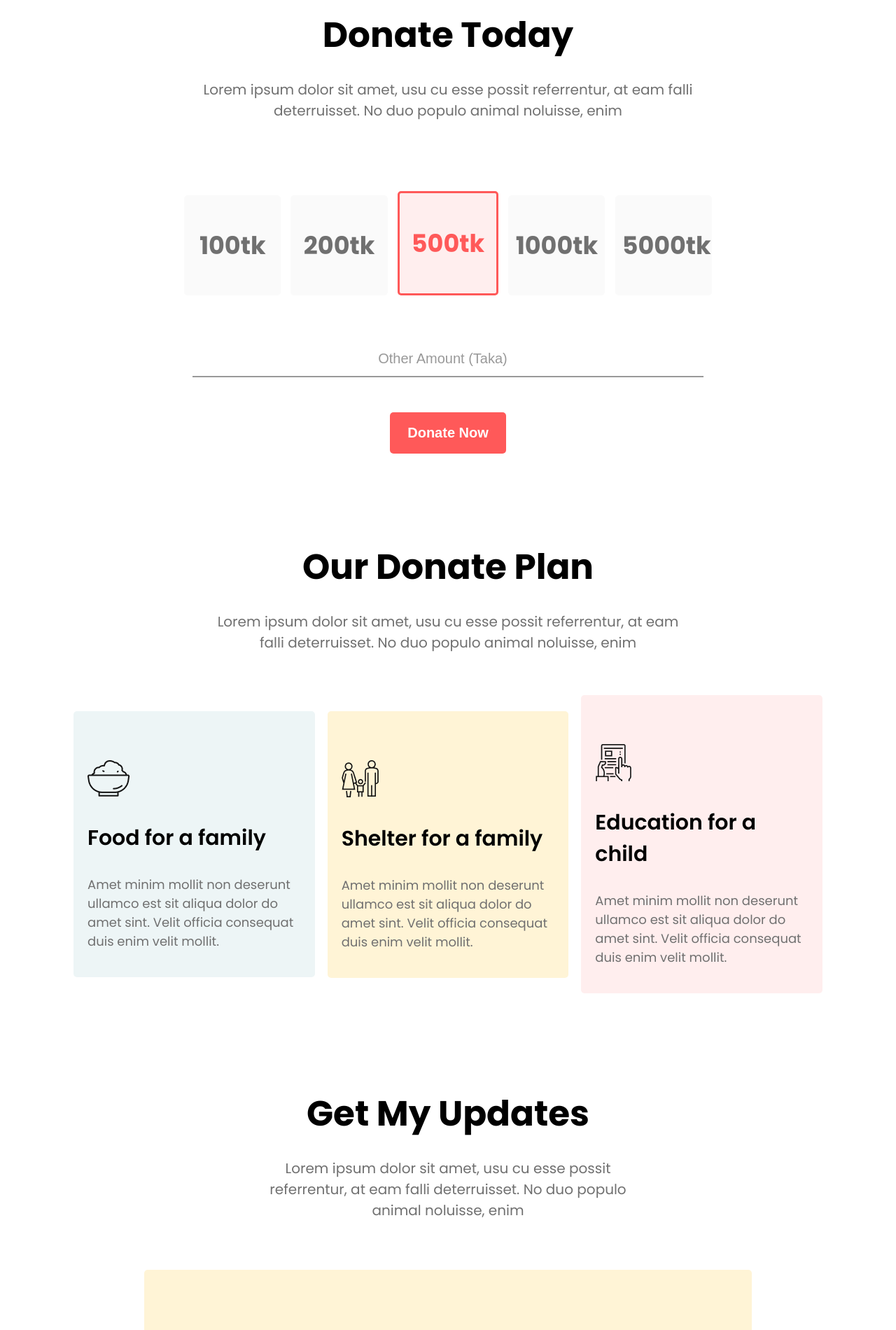
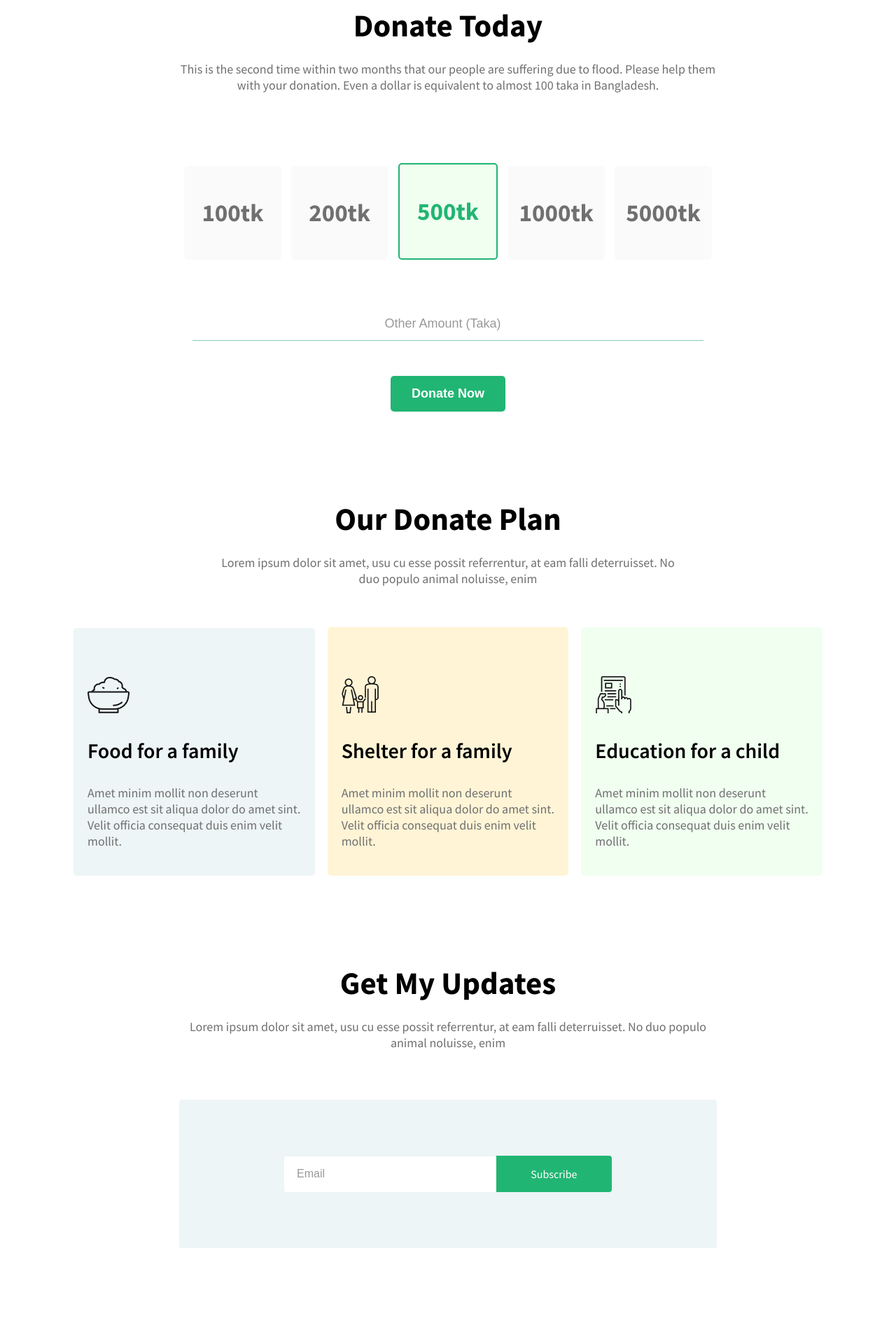
Before and after one commit to hussain322/donate-today, a plain HTML site: page index.html in a window 1280 px wide. Shown: the part 900-2800 px from the top of the page at 70% size. Drawn offline with Linux system fonts and the light colour scheme.

Commit message:
some style changed

```diff
--- a/index.html
+++ b/index.html
@@ -7,14 +7,14 @@
     <title>Donate Today</title>
     <link rel="preconnect" href="https://fonts.googleapis.com">
     <link rel="preconnect" href="https://fonts.gstatic.com" crossorigin>
-    <link href="https://fonts.googleapis.com/css2?family=Poppins:wght@100;200;300;400;500;600;700;800;900&display=swap" rel="stylesheet">
+    <link href="https://fonts.googleapis.com/css2?family=Source+Sans+Pro:wght@300;400;600;700;900&display=swap" rel="stylesheet">
     <link rel="stylesheet" href="style.css">
 </head>
 <body>
     <section class="banner">
         <div class="banner-content">
-            <h1>Let’s Help Those Who Are More In Need</h1>
-            <p>Lorem ipsum dolor sit amet, usu cu esse possit referrentur, ateam falli deterruisset. No duo populo animal noluisse, enim</p>
+            <h1>Come forward for the people of Sylhet</h1>
+            <p>Many areas of Sylhet city have gone under water again because of another round of flooding in a span of one month, with water continuing to rise, leading to fears of prolonged suffering for flood victims. So we are raising money for food package donations for the flood affected people of Sylhet.</p>
             <a class="link-button" href="">Donate Now</a>
         </div>
     </section>
@@ -22,7 +22,7 @@
     <section class="donate-today">
         <div class="donate-heading">
             <h2>Donate Today</h2>
-            <p>Lorem ipsum dolor sit amet, usu cu esse possit referrentur, at eam falli deterruisset. No duo populo animal noluisse, enim</p>
+            <p>This is the second time within two months that our people are suffering due to flood. Please help them with your donation. Even a dollar is equivalent to almost 100 taka in Bangladesh.</p>
         </div>
 
         <div class="donate-amount">
@@ -92,7 +92,7 @@
         </div>
     </section>
 
-    <section class="upadates">
+    <section class="updates">
         <div class="updates-heading">
             <h2>Get My Updates</h2>
             <p>Lorem ipsum dolor sit amet, usu cu esse possit referrentur, at eam falli deterruisset. No duo populo animal noluisse, enim</p>
@@ -100,10 +100,15 @@
 
         <div class="subscribe-form">
             <form action="">
-                <input type="email" placeholder="Email" id="email-address">
-                <input type="submit" value="Subscribe" id="subscribe">
+                <input type="email" name="email" placeholder="Email">
+                <a href="" class="sub-button">Subscribe</a>
             </form>
         </div>
     </section>
 </body>
+
+<footer>
+    <h3>Be Humble</h3>
+    <p>i am gonna do it</p>
+</footer>
 </html>
--- a/style.css
+++ b/style.css
@@ -1,11 +1,11 @@
 body {
     margin: 0;
     padding: 0;
-    font-family: 'Poppins', sans-serif;
+    font-family: 'Source Sans Pro', sans-serif;
 }
 
 .banner {
-    background-image: url(images/donation13.jpg);
+    background-image: linear-gradient(to bottom, rgba(255, 253, 252,0), rgb(0, 0, 0)), url(images/donation13.jpg);
     background-repeat: no-repeat;
     background-position: center;
     background-size: cover;
@@ -21,7 +21,9 @@ body {
 .banner-content h1 {
     color: #ffffff;
     font-size: 70px;
+    text-transform: capitalize;
     margin: 0;
+    font-weight: bolder;
 }
 
 .banner-content p {
@@ -32,11 +34,11 @@ body {
 
 .link-button {
     text-decoration: none;
-    padding: 18px 25px;
-    background-color: #ff5959;
+    padding: 15px 30px;
+    background-color: #21b573;
     color: #ffffff;
     border-radius: 5px;
-    font-size: 20px;
+    font-size: 18px;
     font-weight: 600;
     border: none;
 }
@@ -52,13 +54,13 @@ body {
 }
 
 h2 {
-    font-size: 50px;
+    font-size: 45px;
     margin: 0;
     padding: 5px 0;
 }
 
  p {
-    font-size: 20px;
+    font-size: 18px;
     color: #707070;
 }
 
@@ -85,13 +87,13 @@ h2 {
 }
 
 .colorful{
-    color: #ff5959;
-    border: 3px solid #ff5959;
-    background-color: #ffeeee;
+    color: #21b573;
+    border: 2px solid #21b573;
+    background-color: #f0fff0 ;
 }
 
 .colorful h3{
-    color: #ff5959;
+    color: #21b573;
 }
 
 .donate-form{
@@ -106,12 +108,12 @@ h2 {
     padding: 15px 0;
     margin: 50px 0;
     border: none;
-    border-bottom: 2px solid #999999;
+    border-bottom: 1px solid #8ccdb0;
 }
 
 .taka::placeholder{
     color: #999999;
-    font-size: 20px;
+    font-size: 18px;
 }
 
 .donate-plan{
@@ -158,49 +160,58 @@ h2 {
 }
 
 #education{
-    background-color: #ffeeee;
+    background-color: #f0fff0;
 }
 
 .updates{
-
+    margin: 120px 20%;
 }
 
 .updates-heading{
     text-align: center;
-    padding: 50px 350px;
 }
 
-.subscribe-form{
-    width: 60%;
+.subscribe-form form{
+    background: #edf5f6;
     margin: auto;
-    background-color: #fff4d6;
-    padding: 50px;
-    text-align: center;
-    border-radius: 5px;
+    margin-top: 70px;
+    padding: 80px 150px;
+    border-radius: 3px;
+    display: flex;
+    align-items: center;
 }
 
-#email-address{
-    width: 35%;
-    padding: 17px;
-    margin-top: 50px;
-    background-color: #d9d9d9;
-    border-radius: 5px;
+.subscribe-form form input{
+    width: 60%;
+    padding: 18px;
+    border-radius: 4px 0 0 4px;
     border: none;
 }
 
-#email-address::placeholder{
-    font-size: 18px;
+.subscribe-form form input::placeholder{
+    font-size: 16px;
     color: #999999;
 }
 
-#subscribe{
-    width: 20%;
-    padding: 15px;
-    background-color: #ff5959;
+.sub-button{
+    width: 30%;
+    text-decoration: none;
+    background: #21b573;
+    text-align: center;
+    padding: 16px;
     color: #ffffff;
-    border: none;
-    border-radius: 5px;
-    font-size: 16px;
-    font-weight: 500;
+    border-radius: 0 4px 4px 0;
 
 }
+
+footer{
+    background-color: #0b0d17;
+    margin-top: 100px;
+    padding: 2px;
+    text-align: center;
+}
+
+footer h3{
+    color: #ff5959;
+    font-size: 28px;
+}
```
